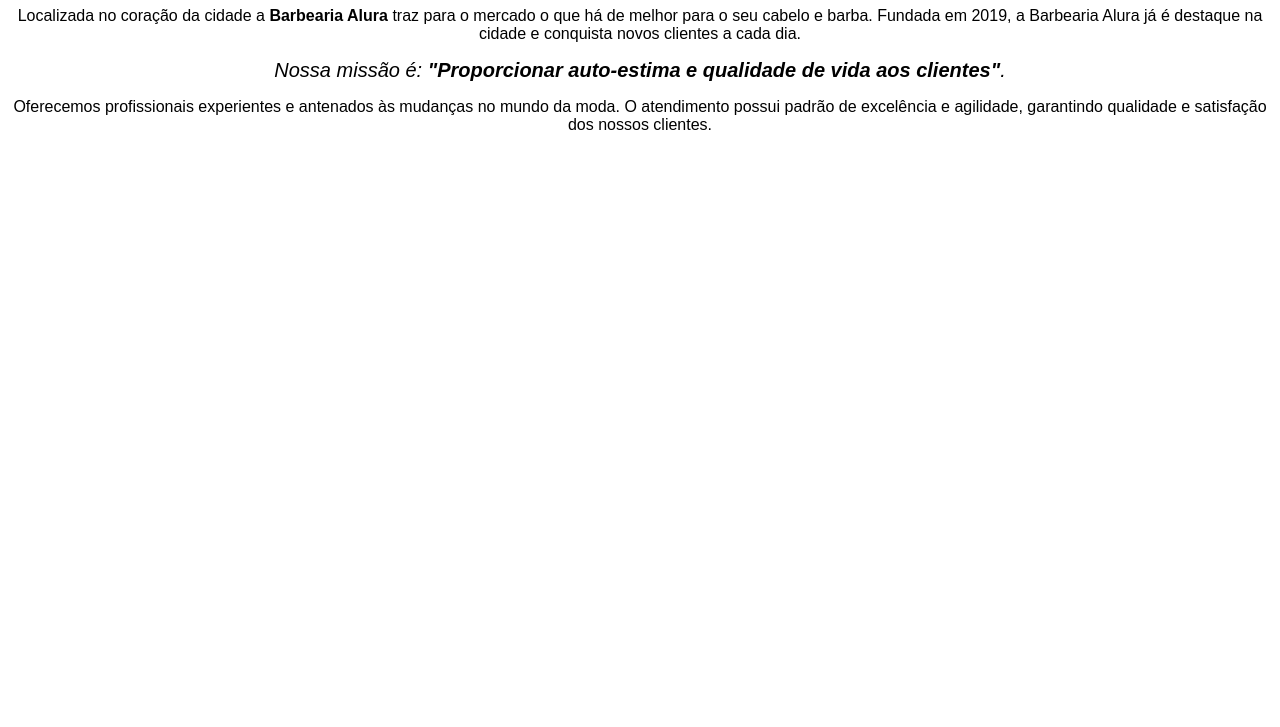
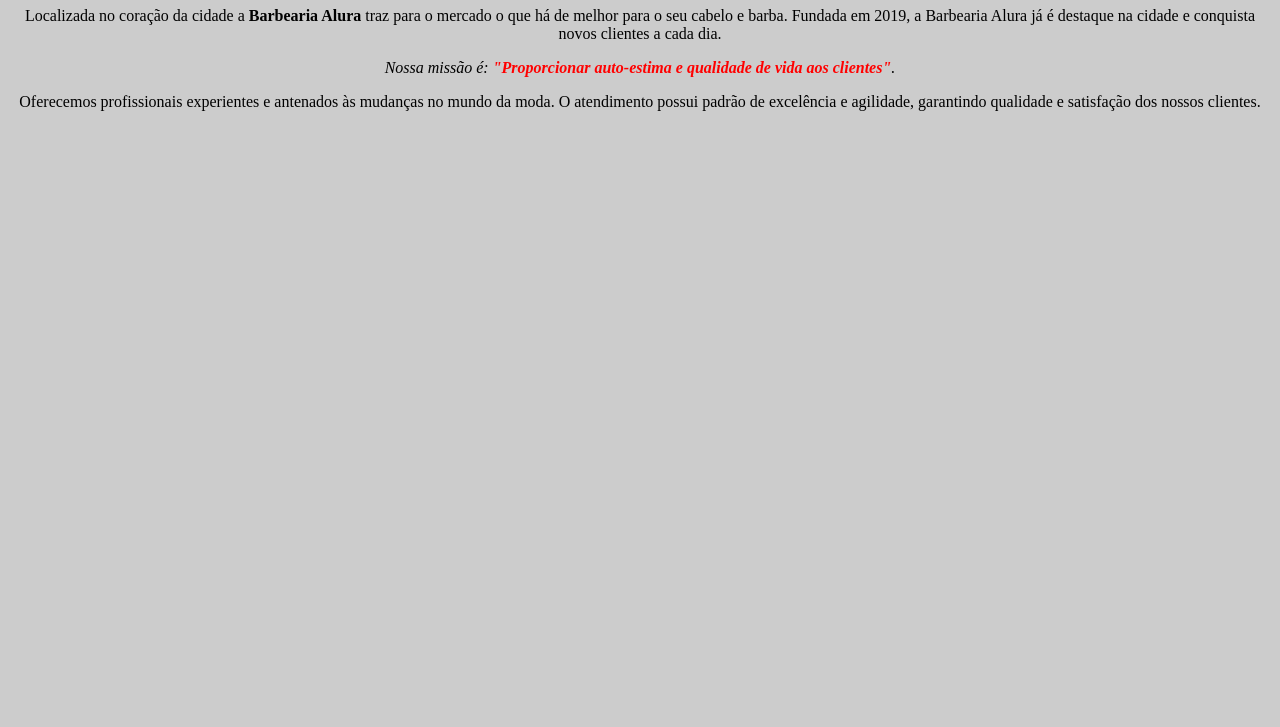
Before and after one commit to dougdalo/htmlrepo, a plain HTML site: page Projects/barbearia.web/index.html in a window 1280 px wide. Shown: the part 73-800 px from the top of the page. Drawn offline with Linux system fonts and the light colour scheme.

Commit message:
Altera CSS

```diff
--- a/Projects/barbearia.web/style.css
+++ b/Projects/barbearia.web/style.css
@@ -1,11 +1,10 @@
+body{
+    background-color: #CCCCCC;
+}
 
-p, h1 {
+p{
     text-align: center;
-    font-family: Arial, Helvetica, sans-serif ;
-    font-weight: 25px;
-    font-weight: lighter;
 }
-em{
-    font-size: 20px;
-    font-family: Arial, Helvetica, sans-serif
+em strong{
+    color: red;
 }
```
Also changed, not shown: Projects/barbearia.web/index.html (+1 -0 lines).
